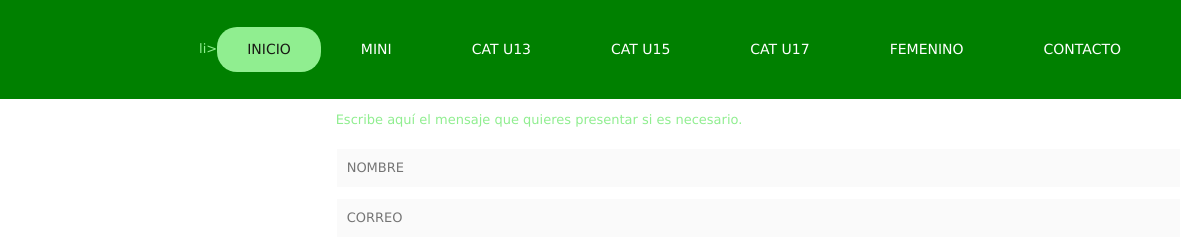
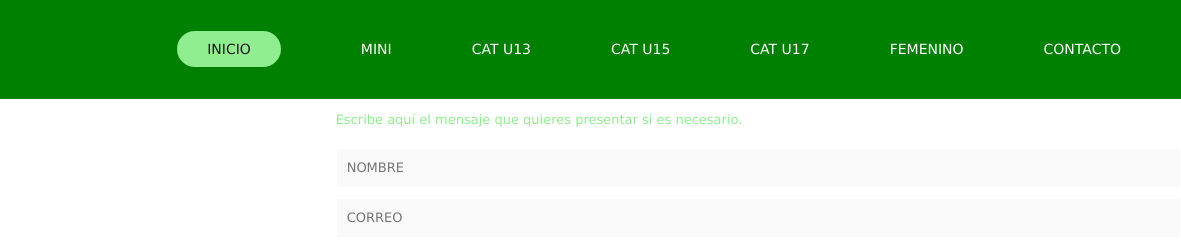
Before and after one commit to garciaguanco/universalbasquet, a plain HTML site: page paginas/contacto.html in a window 1280 px wide. Shown: the top 245 px of the page, 99-1280 px from the left. Drawn offline with nearby package versions, Linux system fonts and the light colour scheme.

Commit message:
linea del ul en contacto

```diff
--- a/paginas/contacto.html
+++ b/paginas/contacto.html
@@ -27,7 +27,7 @@
                 <div class="header__nav">
                     <nav>
                         <ul>
-                            li><a href="../index.html" class="li__select" style="color: #181a14;">INICIO</a></li>
+                        <li><a href="../index.html" class="li__select" style="color: #181a14;">INICIO</a></li>
                         <li><a href="../paginas/mini.html">MINI</a></li>
                         <li><a href="../paginas/u13.html">CAT U13</a></li>
                         <li><a href="../paginas/u15.html">CAT U15</a></li>
```
